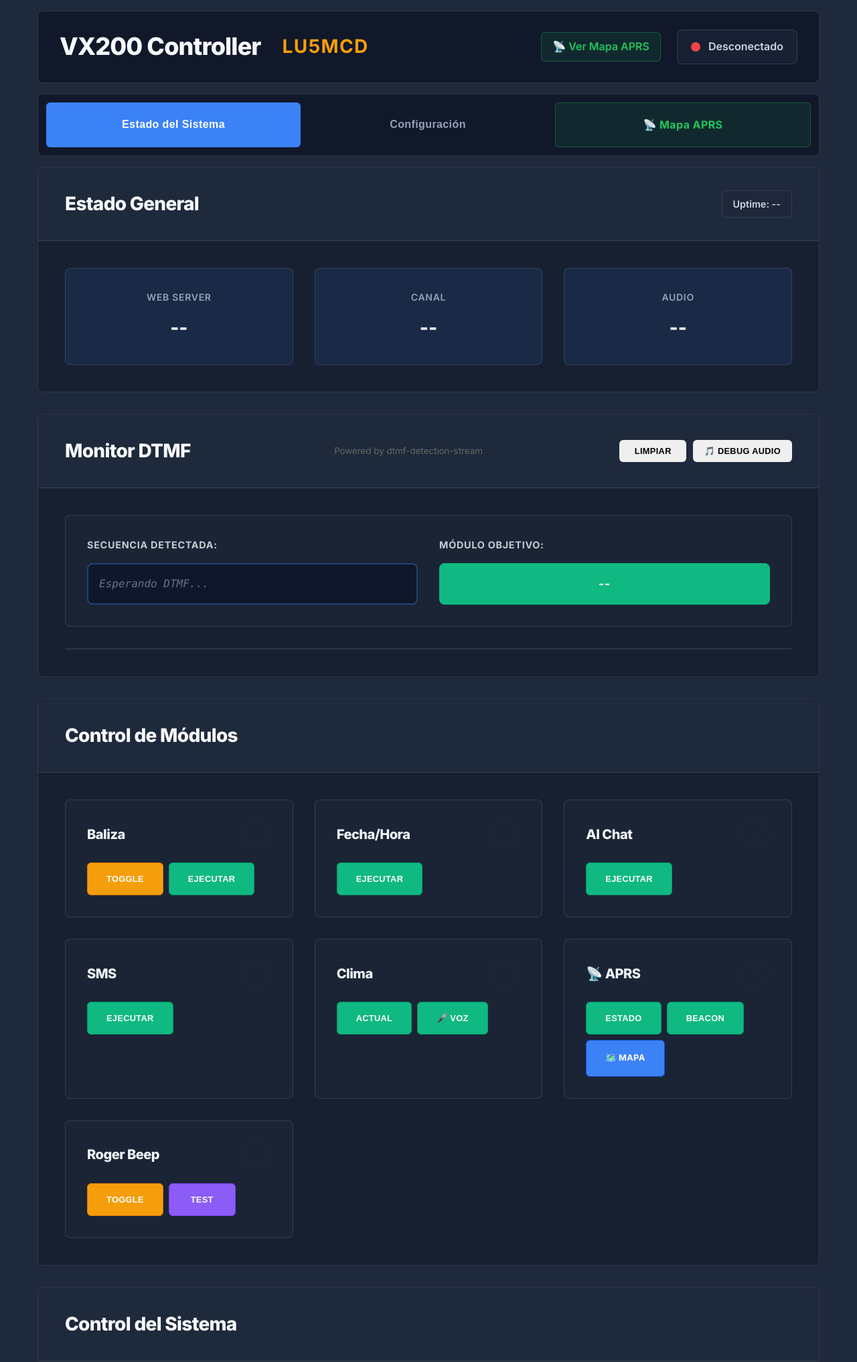
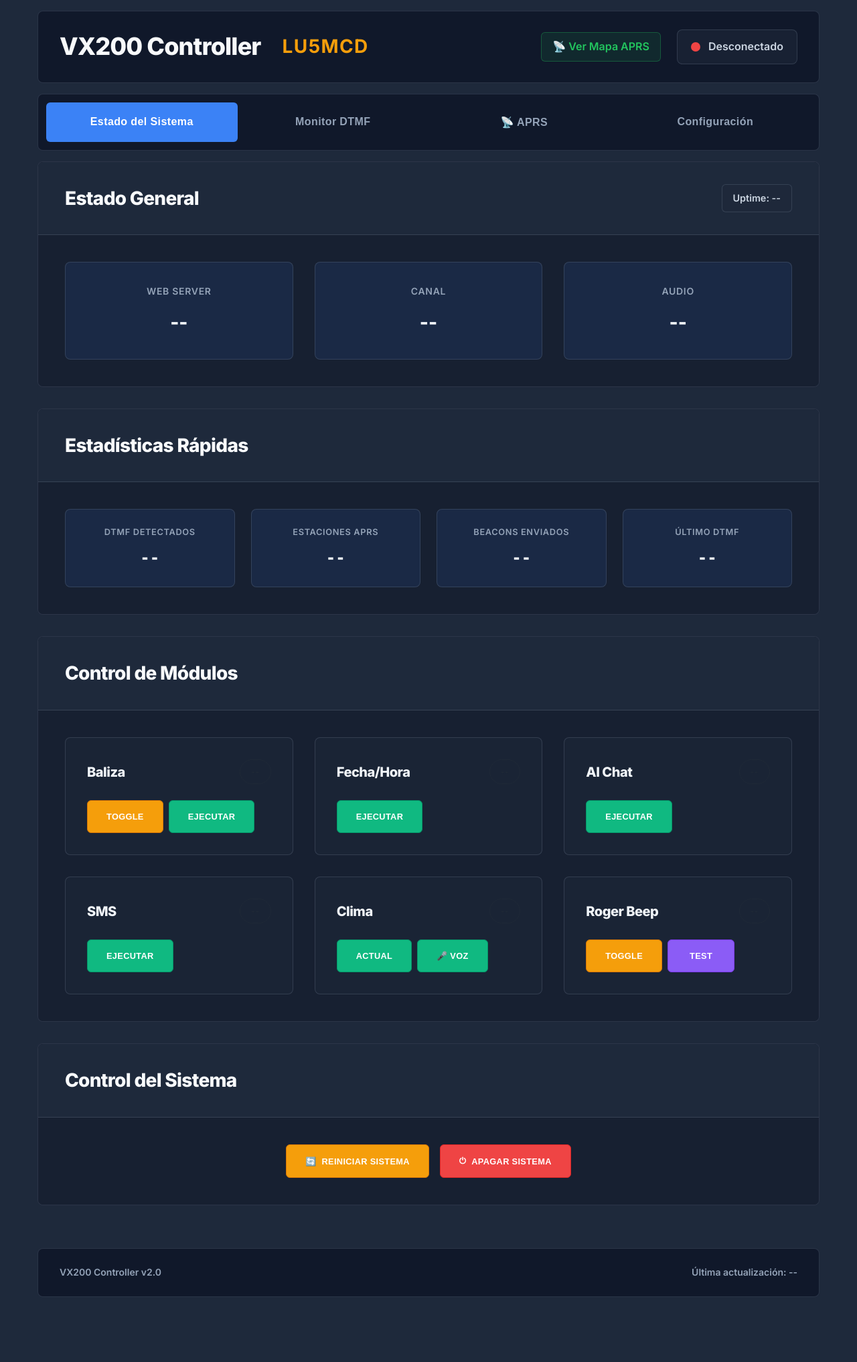
Before and after one commit to fokerone/vx200RPTController, a web app: file public/index.html in a window 1280 px wide. Shown: the top 2034 px of the page at 67% size. After the commit the page ends 1936 px from the top, so only its background shows below. Run offline with its HTML, style and script files only (its server is not run), Linux system fonts and the light colour scheme; some libraries are stand-ins or nearby versions.

Commit message:
feat: Actualización completa del panel web para reflejar estado actual del proyecto
• Nueva estructura de navegación con pestañas dedicadas:
  - Estado del Sistema con estadísticas rápidas
  - Monitor DTMF con controles avanzados
  - Panel APRS completo con estadísticas
  - Configuración actualizada

• Monitor DTMF mejorado:
  - Control de sensibilidad en tiempo real (baja/media/alta)
  - Modo debug para troubleshooting
  - Estadísticas detalladas de detección y supresión de voz
  - Configuración anti-falsos positivos

• Panel APRS completamente funcional:
  - Estado TNC Direwolf en tiempo real
  - Estadísticas de beacons enviados/recibidos
  - Lista de estaciones recibidas con timestamps
  - Envío manual de beacons
  - Integración con mapa APRS

• APIs nuevas integradas:
  - /api/dtmf/stats, /api/dtmf/sensitivity, /api/dtmf/debug
  - /api/aprs/stats, /api/aprs/positions, /api/aprs/beacon

• Mejoras de interfaz:
  - Diseño responsive optimizado
  - Estadísticas rápidas en panel principal
  - Notificaciones en tiempo real via WebSocket
  - Estilos CSS actualizados para nuevas funcionalidades

• Limpieza de código:
  - Eliminación de funcionalidades obsoletas
  - Optimización de componentes duplicados
  - Mejora en manejo de eventos

El panel web ahora refleja completamente el estado actual del proyecto
con todas las funcionalidades DTMF anti-falsos positivos y persistencia APRS.

🤖 Generated with [Claude Code](https://claude.ai/code)

Co-Authored-By: Claude <noreply@anthropic.com>

```diff
--- a/public/css/style.css
+++ b/public/css/style.css
@@ -735,6 +735,157 @@ body {
     border-radius: 4px;
 }
 
+/* Stats Grid - Para estadísticas rápidas y DTMF/APRS */
+.stats-grid {
+    display: grid;
+    grid-template-columns: repeat(auto-fit, minmax(200px, 1fr));
+    gap: 1.5rem;
+}
+
+.stat-item {
+    text-align: center;
+    padding: 1.5rem;
+    background: rgba(59, 130, 246, 0.1);
+    border-radius: 8px;
+    border: 1px solid rgba(148, 163, 184, 0.2);
+    transition: background-color 0.2s ease;
+}
+
+.stat-item:hover {
+    background: rgba(59, 130, 246, 0.15);
+}
+
+.stat-label {
+    font-size: 0.8rem;
+    color: #94a3b8;
+    margin-bottom: 0.5rem;
+    font-weight: 600;
+    text-transform: uppercase;
+    letter-spacing: 0.05em;
+}
+
+.stat-value {
+    font-size: 1.5rem;
+    font-weight: 800;
+    color: #f1f5f9;
+    font-family: 'SF Mono', 'Monaco', 'Inconsolata', 'Roboto Mono', monospace;
+}
+
+/* Config Grid - Para configuración DTMF */
+.config-grid {
+    display: grid;
+    grid-template-columns: repeat(auto-fit, minmax(250px, 1fr));
+    gap: 1.5rem;
+}
+
+/* APRS Stations List */
+.aprs-stations-list {
+    display: flex;
+    flex-direction: column;
+    gap: 1rem;
+    max-height: 400px;
+    overflow-y: auto;
+}
+
+.aprs-station-item {
+    background: rgba(30, 41, 59, 0.6);
+    border: 1px solid rgba(148, 163, 184, 0.2);
+    border-radius: 8px;
+    padding: 1rem 1.5rem;
+    transition: background-color 0.2s ease;
+}
+
+.aprs-station-item:hover {
+    background: rgba(59, 130, 246, 0.1);
+    border-color: rgba(59, 130, 246, 0.3);
+}
+
+.station-callsign {
+    font-size: 1.1rem;
+    font-weight: 800;
+    color: #60a5fa;
+    margin-bottom: 0.25rem;
+    font-family: 'SF Mono', 'Monaco', 'Inconsolata', 'Roboto Mono', monospace;
+}
+
+.station-location {
+    font-size: 0.9rem;
+    color: #10b981;
+    margin-bottom: 0.25rem;
+    font-family: 'SF Mono', 'Monaco', 'Inconsolata', 'Roboto Mono', monospace;
+}
+
+.station-time {
+    font-size: 0.8rem;
+    color: #f59e0b;
+    display: inline-block;
+    margin-right: 1rem;
+}
+
+.station-count {
+    font-size: 0.8rem;
+    color: #94a3b8;
+    display: inline-block;
+}
+
+.station-comment {
+    font-size: 0.8rem;
+    color: #cbd5e1;
+    margin-top: 0.5rem;
+    font-style: italic;
+    background: rgba(15, 23, 42, 0.5);
+    padding: 0.5rem;
+    border-radius: 4px;
+}
+
+/* Secondary Button Style */
+.btn-secondary {
+    background: #64748b;
+    color: white;
+    border-color: #475569;
+}
+
+.btn-secondary:hover {
+    background: #475569;
+}
+
+/* Mejorar espaciado en card headers con múltiples elementos */
+.card-header div {
+    display: flex;
+    gap: 0.5rem;
+    align-items: center;
+}
+
+/* Responsive para stats-grid */
+@media (max-width: 768px) {
+    .stats-grid {
+        grid-template-columns: repeat(2, 1fr);
+        gap: 1rem;
+    }
+
+    .stat-item {
+        padding: 1rem;
+    }
+
+    .stat-value {
+        font-size: 1.25rem;
+    }
+
+    .config-grid {
+        grid-template-columns: 1fr;
+    }
+
+    .aprs-station-item {
+        padding: 0.75rem 1rem;
+    }
+}
+
+@media (max-width: 480px) {
+    .stats-grid {
+        grid-template-columns: 1fr;
+    }
+}
+
 /* Utilidades */
 .text-center { text-align: center; }
 .text-left { text-align: left; }
--- a/public/index.html
+++ b/public/index.html
@@ -32,10 +32,9 @@
         <!-- Navigation Tabs -->
         <nav class="tabs">
             <button class="tab-button active" data-tab="status">Estado del Sistema</button>
+            <button class="tab-button" data-tab="dtmf">Monitor DTMF</button>
+            <button class="tab-button" data-tab="aprs">📡 APRS</button>
             <button class="tab-button" data-tab="config">Configuración</button>
-            <a href="/aprs-map" class="tab-button tab-link">
-                📡 Mapa APRS
-            </a>
         </nav>
 
         <!-- Status Tab -->
@@ -64,32 +63,28 @@
                 </div>
             </div>
 
-            <!-- DTMF Monitor -->
+            <!-- Quick Stats -->
             <div class="card">
                 <div class="card-header">
-                    <h2>Monitor DTMF</h2>
-                    <small style="color: #666; margin-left: 10px;">Powered by dtmf-detection-stream</small>
-                    <div>
-                        <button class="btn btn-small" onclick="clearDTMFHistory()">Limpiar</button>
-                        <button class="btn btn-small" onclick="saveDebugAudio()" style="margin-left: 5px;">🎵 Debug Audio</button>
-                    </div>
+                    <h2>Estadísticas Rápidas</h2>
                 </div>
                 <div class="card-body">
-                    <div class="dtmf-monitor">
-                        <div class="dtmf-live-display">
-                            <div class="dtmf-input-sequence">
-                                <label>Secuencia Detectada:</label>
-                                <div class="dtmf-digits" id="dtmfDigits">
-                                    <span class="dtmf-placeholder">Esperando DTMF...</span>
-                                </div>
-                            </div>
-                            <div class="dtmf-target-info">
-                                <label>Módulo Objetivo:</label>
-                                <div class="dtmf-target-module" id="dtmfTargetModule">--</div>
-                            </div>
+                    <div class="stats-grid">
+                        <div class="stat-item">
+                            <div class="stat-label">DTMF Detectados</div>
+                            <div class="stat-value" id="dtmfCount">--</div>
                         </div>
-                        <div class="dtmf-recent-list" id="dtmfRecentList">
-                            <!-- Lista de DTMF recientes -->
+                        <div class="stat-item">
+                            <div class="stat-label">Estaciones APRS</div>
+                            <div class="stat-value" id="aprsCount">--</div>
+                        </div>
+                        <div class="stat-item">
+                            <div class="stat-label">Beacons Enviados</div>
+                            <div class="stat-value" id="beaconCount">--</div>
+                        </div>
+                        <div class="stat-item">
+                            <div class="stat-label">Último DTMF</div>
+                            <div class="stat-value" id="lastDtmf">--</div>
                         </div>
                     </div>
                 </div>
@@ -154,18 +149,6 @@
                             </div>
                         </div>
 
-                        <div class="module-item" data-module="aprs">
-                            <div class="module-header">
-                                <span class="module-name">📡 APRS</span>
-                                <div class="module-status" id="aprsStatus">--</div>
-                            </div>
-                            <div class="module-controls">
-                                <button class="btn btn-execute" onclick="executeModule('aprs', '6')">Estado</button>
-                                <button class="btn btn-execute" onclick="executeModule('aprs', '61')">Beacon</button>
-                                <a href="/aprs-map" class="btn btn-primary" style="text-decoration: none;">🗺️ Mapa</a>
-                            </div>
-                        </div>
-
                         <div class="module-item" data-module="rogerBeep">
                             <div class="module-header">
                                 <span class="module-name">Roger Beep</span>
@@ -194,6 +177,166 @@
                         <button class="btn btn-danger" onclick="systemAction('shutdown')">
                             <span>⏻</span> Apagar Sistema
                         </button>
+                    </div>
+                </div>
+            </div>
+        </div>
+
+        <!-- DTMF Tab -->
+        <div class="tab-content hidden" id="dtmfTab">
+            <!-- DTMF Monitor -->
+            <div class="card">
+                <div class="card-header">
+                    <h2>Monitor DTMF en Tiempo Real</h2>
+                    <small style="color: #666; margin-left: 10px;">Powered by dtmf-detection-stream</small>
+                    <div>
+                        <button class="btn btn-small" onclick="clearDTMFHistory()">Limpiar</button>
+                        <button class="btn btn-small" onclick="saveDebugAudio()" style="margin-left: 5px;">🎵 Debug Audio</button>
+                    </div>
+                </div>
+                <div class="card-body">
+                    <div class="dtmf-monitor">
+                        <div class="dtmf-live-display">
+                            <div class="dtmf-input-sequence">
+                                <label>Secuencia Detectada:</label>
+                                <div class="dtmf-digits" id="dtmfDigits">
+                                    <span class="dtmf-placeholder">Esperando DTMF...</span>
+                                </div>
+                            </div>
+                            <div class="dtmf-target-info">
+                                <label>Módulo Objetivo:</label>
+                                <div class="dtmf-target-module" id="dtmfTargetModule">--</div>
+                            </div>
+                        </div>
+                        <div class="dtmf-recent-list" id="dtmfRecentList">
+                            <!-- Lista de DTMF recientes -->
+                        </div>
+                    </div>
+                </div>
+            </div>
+
+            <!-- DTMF Configuration -->
+            <div class="card">
+                <div class="card-header">
+                    <h2>Configuración DTMF</h2>
+                </div>
+                <div class="card-body">
+                    <div class="config-grid">
+                        <div class="config-group">
+                            <label for="dtmfSensitivity">Sensibilidad:</label>
+                            <select id="dtmfSensitivity" onchange="updateDTMFSensitivity()">
+                                <option value="low">Baja (menos falsos positivos)</option>
+                                <option value="medium" selected>Media (balanceada)</option>
+                                <option value="high">Alta (más sensible)</option>
+                            </select>
+                        </div>
+                        <div class="config-group">
+                            <label>
+                                <input type="checkbox" id="dtmfDebugMode" onchange="toggleDTMFDebug()"> Modo Debug
+                            </label>
+                        </div>
+                    </div>
+                </div>
+            </div>
+
+            <!-- DTMF Statistics -->
+            <div class="card">
+                <div class="card-header">
+                    <h2>Estadísticas DTMF</h2>
+                    <button class="btn btn-small" onclick="refreshDTMFStats()">🔄 Actualizar</button>
+                </div>
+                <div class="card-body">
+                    <div class="stats-grid" id="dtmfStatsGrid">
+                        <div class="stat-item">
+                            <div class="stat-label">Estado</div>
+                            <div class="stat-value" id="dtmfStatsEnabled">--</div>
+                        </div>
+                        <div class="stat-item">
+                            <div class="stat-label">Frames de Voz</div>
+                            <div class="stat-value" id="dtmfStatsVoiceFrames">--</div>
+                        </div>
+                        <div class="stat-item">
+                            <div class="stat-label">Suprimido por Voz</div>
+                            <div class="stat-value" id="dtmfStatsSuppressed">--</div>
+                        </div>
+                        <div class="stat-item">
+                            <div class="stat-label">Último Tono</div>
+                            <div class="stat-value" id="dtmfStatsLast">--</div>
+                        </div>
+                    </div>
+                </div>
+            </div>
+        </div>
+
+        <!-- APRS Tab -->
+        <div class="tab-content hidden" id="aprsTab">
+            <!-- APRS Status -->
+            <div class="card">
+                <div class="card-header">
+                    <h2>Estado APRS</h2>
+                    <div>
+                        <button class="btn btn-primary" onclick="sendAPRSBeacon()">📡 Enviar Beacon</button>
+                        <a href="/aprs-map" class="btn btn-secondary" style="text-decoration: none;">🗺️ Ver Mapa</a>
+                    </div>
+                </div>
+                <div class="card-body">
+                    <div class="status-grid">
+                        <div class="status-item">
+                            <div class="status-label">Estado TNC</div>
+                            <div class="status-value" id="aprsTNCStatus">--</div>
+                        </div>
+                        <div class="status-item">
+                            <div class="status-label">Beacon Automático</div>
+                            <div class="status-value" id="aprsBeaconStatus">--</div>
+                        </div>
+                        <div class="status-item">
+                            <div class="status-label">Indicativo</div>
+                            <div class="status-value" id="aprsCallsignStatus">--</div>
+                        </div>
+                        <div class="status-item">
+                            <div class="status-label">Ubicación</div>
+                            <div class="status-value" id="aprsLocationStatus">--</div>
+                        </div>
+                    </div>
+                </div>
+            </div>
+
+            <!-- APRS Statistics -->
+            <div class="card">
+                <div class="card-header">
+                    <h2>Estadísticas APRS</h2>
+                    <button class="btn btn-small" onclick="refreshAPRSStats()">🔄 Actualizar</button>
+                </div>
+                <div class="card-body">
+                    <div class="stats-grid" id="aprsStatsGrid">
+                        <div class="stat-item">
+                            <div class="stat-label">Beacons Enviados</div>
+                            <div class="stat-value" id="aprsStatsSent">--</div>
+                        </div>
+                        <div class="stat-item">
+                            <div class="stat-label">Posiciones Recibidas</div>
+                            <div class="stat-value" id="aprsStatsReceived">--</div>
+                        </div>
+                        <div class="stat-item">
+                            <div class="stat-label">Estaciones Activas</div>
+                            <div class="stat-value" id="aprsStatsActive">--</div>
+                        </div>
+                        <div class="stat-item">
+                            <div class="stat-label">Último Beacon</div>
+                            <div class="stat-value" id="aprsStatsLastBeacon">--</div>
+                        </div>
+                    </div>
+                </div>
+            </div>
+
+            <!-- Recent APRS Stations -->
+            <div class="card">
+                <div class="card-header">
+                    <h2>Estaciones Recientes</h2>
+                </div>
+                <div class="card-body">
+                    <div class="aprs-stations-list" id="aprsStationsList">
+                        <!-- Lista de estaciones APRS -->
                     </div>
                 </div>
             </div>
@@ -309,6 +452,27 @@
                             </div>
                         </div>
 
+                        <!-- DTMF Configuration -->
+                        <div class="config-section">
+                            <h3>DTMF</h3>
+                            <div class="config-group">
+                                <label for="dtmfSensitivityConfig">Sensibilidad por Defecto:</label>
+                                <select id="dtmfSensitivityConfig" name="dtmfSensitivityConfig">
+                                    <option value="low">Baja</option>
+                                    <option value="medium" selected>Media</option>
+                                    <option value="high">Alta</option>
+                                </select>
+                            </div>
+                            <div class="config-group">
+                                <label for="dtmfVoiceDetection">Detección de Voz:</label>
+                                <input type="checkbox" id="dtmfVoiceDetection" name="dtmfVoiceDetection" checked>
+                            </div>
+                            <div class="config-group">
+                                <label for="dtmfTimeout">Timeout (ms):</label>
+                                <input type="number" id="dtmfTimeout" name="dtmfTimeout" value="3000" min="500" max="10000">
+                            </div>
+                        </div>
+
                         <!-- API Configuration -->
                         <div class="config-section">
                             <h3>APIs Externas</h3>
```
Also changed, not shown: public/js/app.js.
